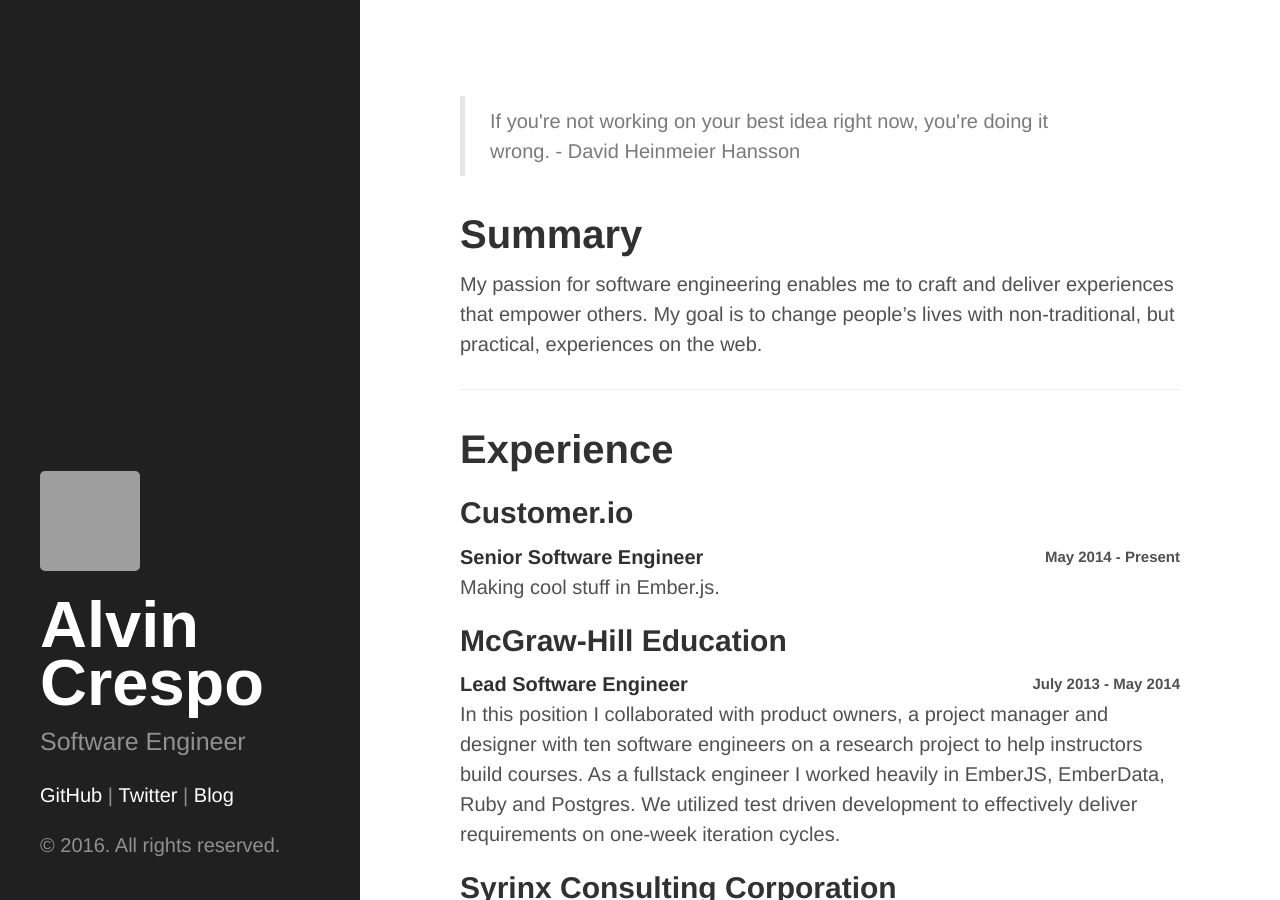
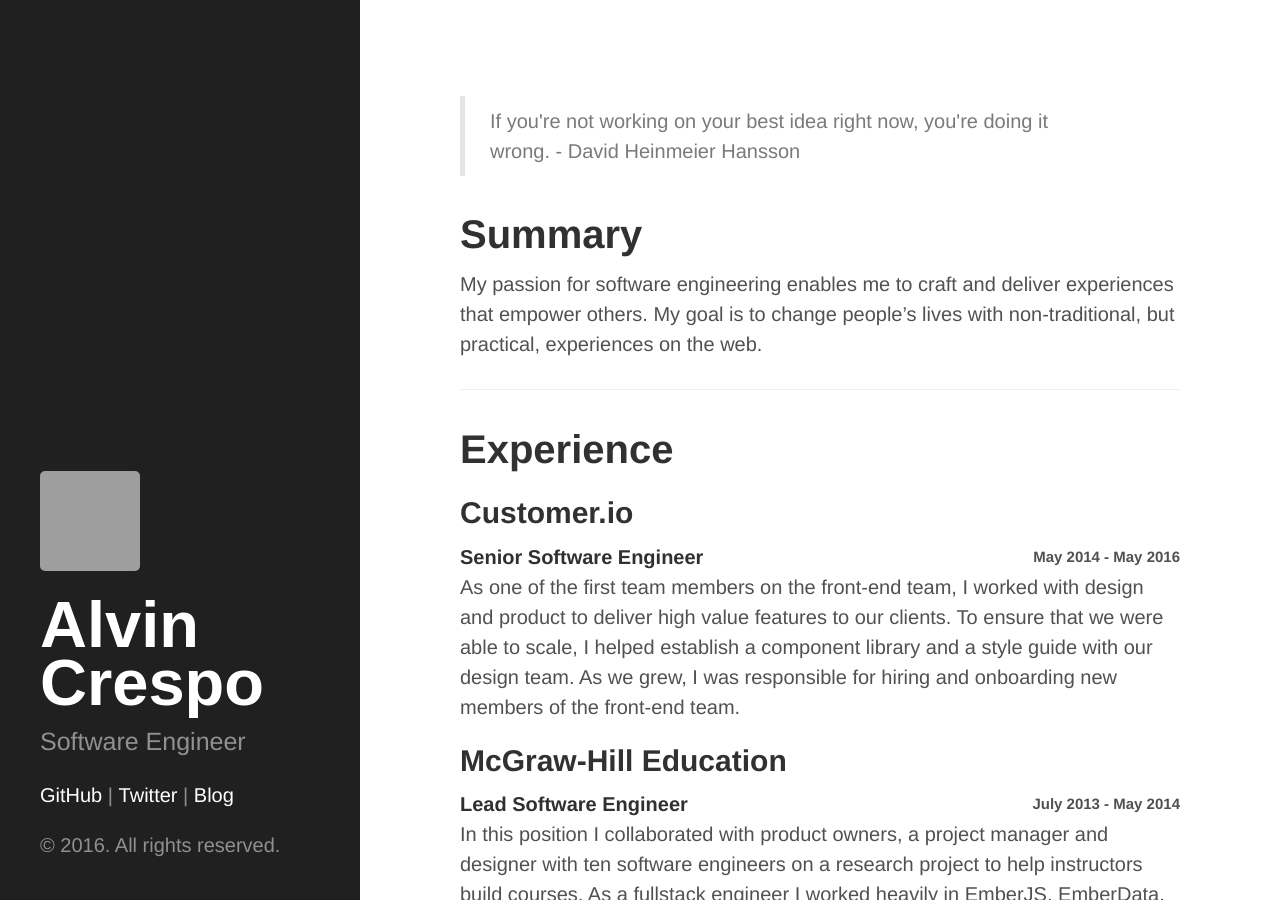
Before and after one commit to alvincrespo/alvincrespo.github.io, a Jekyll site: the page built from index.html, in a window 1280 px wide and 900 px high. Built offline with Jekyll 4.4.1, drawn with Linux system fonts in a browser that asks for light colours; some web fonts are replaced; Markdown is read by kramdown in place of the engine named in the settings; grey boxes are pictures that could not be loaded.

Commit message:
Updating experience at CIO

```diff
--- a/index.html
+++ b/index.html
@@ -26,10 +26,10 @@ title: Your New Jekyll Site
 		<ul>
 			<li>
 				<h2>Customer.io</h2>
-				<span class="year">May 2014 - Present</span>
+				<span class="year">May 2014 - May 2016</span>
 				<strong>Senior Software Engineer</strong>
 				<p>
-          Making cool stuff in Ember.js.
+					As one of the first team members on the front-end team, I worked with design and product to deliver high value features to our clients. To ensure that we were able to scale, I helped establish a component library and a style guide with our design team. As we grew, I was responsible for hiring and onboarding new members of the front-end team.
 				</p>
 			</li>
 			<li>
```
